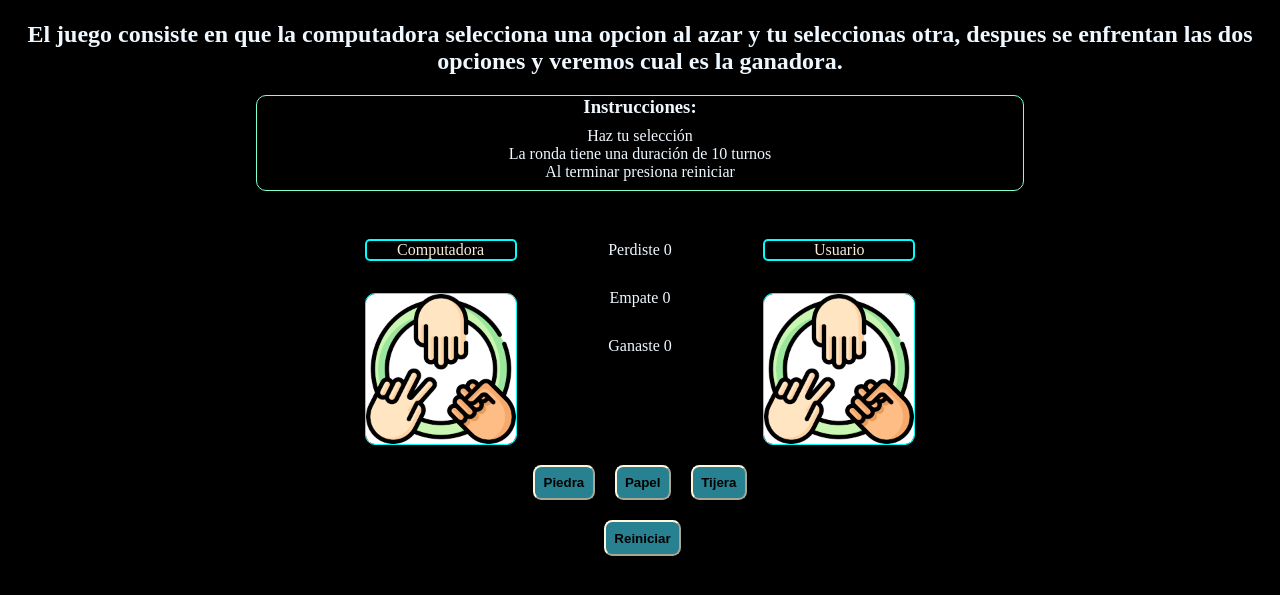
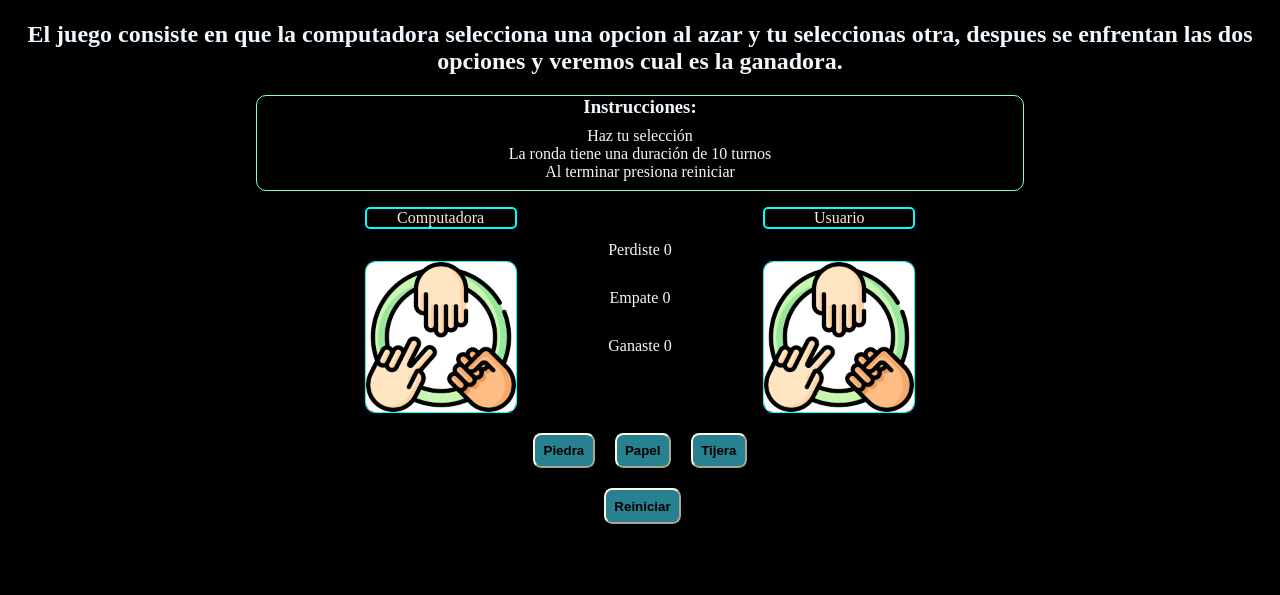
Before and after one commit to Alexoton24/juego-piedra-papel-tijera, a plain HTML site: page index.html in a window 1280 px wide. Shown: the part 79-674 px from the top of the page. Drawn offline with Linux system fonts and the light colour scheme.

Commit message:
cambiamos css

```diff
--- a/style.css
+++ b/style.css
@@ -67,10 +67,7 @@ body{
     display: flex;
     flex-direction: row;
     justify-content: center;
-    align-items: baseline ;
     gap: 5.70em;
-    margin-left: auto;
-    margin-right: auto;
     margin-bottom: .9em;
     padding: .05em;
 }
```
Also changed, not shown: 2 other files.
